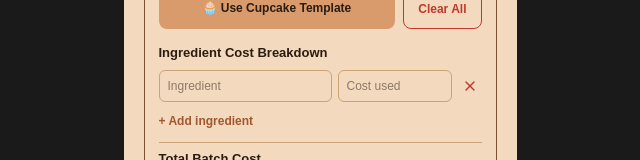
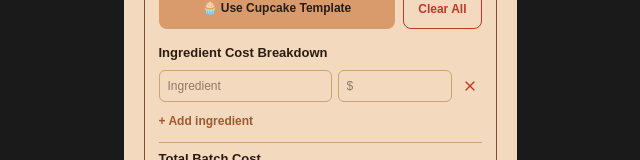
Before and after one commit to ShinKiyomi/RCL-hacks-2026, a Next.js app in the folder my-app/: page /cogs-view in a window 1280 px wide. Shown: the part 202-362 px from the top of the page, without its empty margins (320-960 px from the left). Built offline with nearby package versions, Linux system fonts and the light colour scheme.

Commit message:
Update page.tsx

```diff
--- a/my-app/app/cogs-view/page.tsx
+++ b/my-app/app/cogs-view/page.tsx
@@ -29,9 +29,7 @@ export default function CogsViewPage() {
       return;
     }
     const parsed = JSON.parse(stored);
-    // Bring in ingredient NAMES only — user types the actual cost used in this batch,
-    // since the inventory price is the full grocery price, not the per-batch portion.
-    setIngredients(parsed.map((i: any) => ({ name: i.name, price: 0 })));
+    setIngredients(parsed.map((i: any) => ({ name: i.name, price: i.price || 0 })));
     setProductName("Cupcake Batch");
   };
 
@@ -131,7 +129,7 @@ export default function CogsViewPage() {
               <input
                 style={{ ...styles.ingInput, width: "70px" }}
                 type="number"
-                placeholder="Cost used"
+                placeholder="$"
                 value={ing.price === 0 ? "" : ing.price}
                 onChange={(e) => updateIngredient(i, "price", e.target.value)}
               />
```
